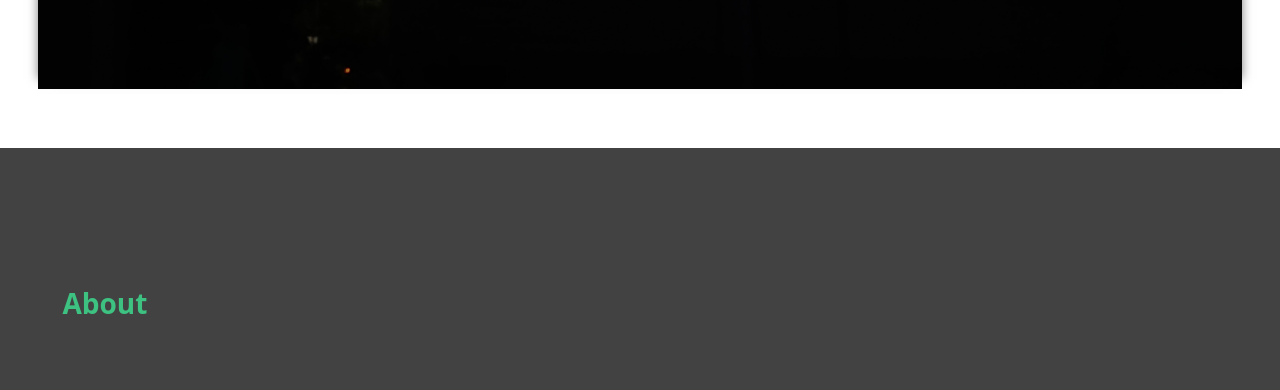
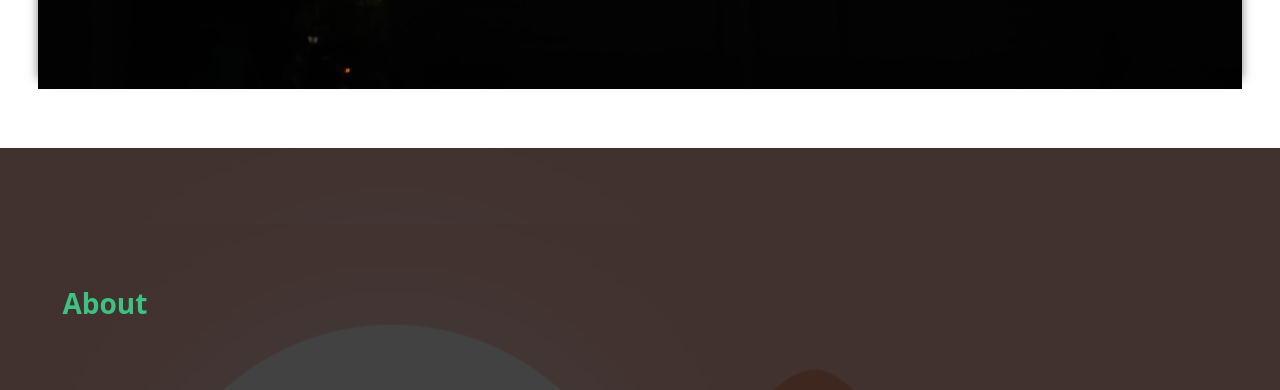
Before and after one commit to Bhargav090/My_Photography_page, a plain HTML site: page index.html in a window 1280 px wide. Shown: the part 2475-2865 px from the top of the page. Drawn offline with nearby package versions, Linux system fonts and the light colour scheme; a web font is replaced by a local one.

Commit message:
Update styles.css

```diff
--- a/styles.css
+++ b/styles.css
@@ -206,7 +206,7 @@ li a:hover{
 /* thirddiv */
 
 .third{
-    background:rgba(0,0,0,0.74)url("Images/gif1.gif");
+    background:rgba(0,0,0,0.74)url("gif1.gif");
     background-blend-mode: darken;
     background-repeat: no-repeat;
     background-size: cover;
```
